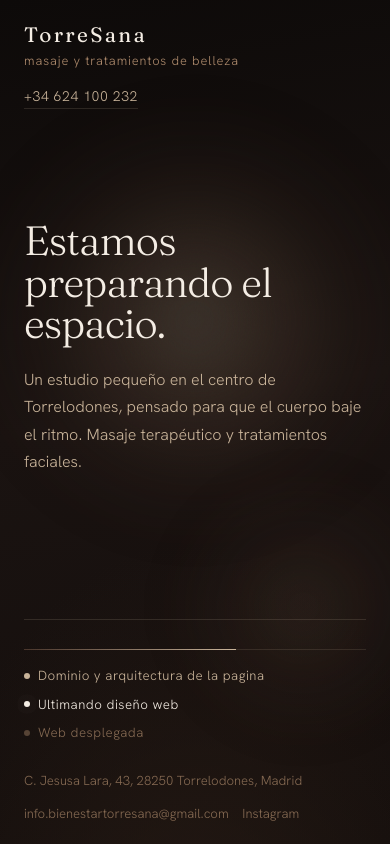
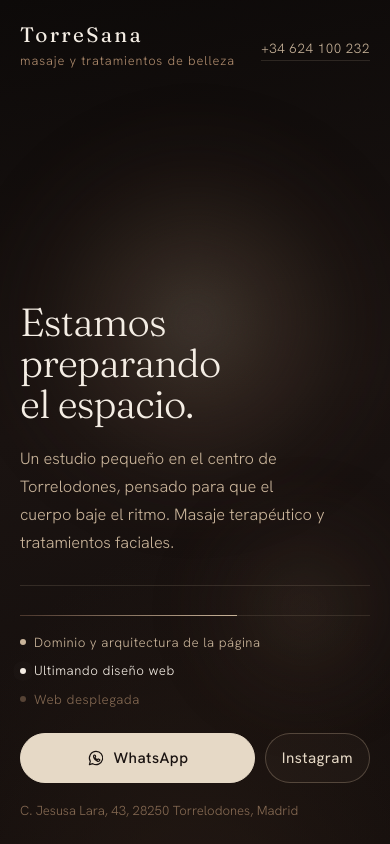
Before and after one commit to bienestartorresana/torresana, a plain HTML site: page index.html in a window 390 px wide. Drawn offline with Linux system fonts and the light colour scheme.

Commit message:
some improvements

```diff
--- a/index.html
+++ b/index.html
@@ -3,9 +3,10 @@
 <head>
 <meta charset="utf-8">
 <meta name="viewport" content="width=device-width, initial-scale=1, viewport-fit=cover">
-<title>Ámbar — estudio de masaje y belleza</title>
-<meta name="description" content="Estudio de masaje y tratamientos de belleza.">
+<title>TorreSana — estudio de masaje y belleza</title>
+<meta name="description" content="Estudio de masaje terapéutico y tratamientos faciales en el centro de Torrelodones.">
 <meta name="theme-color" content="#191210">
+<meta name="format-detection" content="telephone=no">
 
 <meta property="og:title" content="TorreSana — estudio de masaje y belleza">
 <meta property="og:description" content="Estamos preparando la web.">
@@ -32,16 +33,18 @@
     --serif:"Fraunces","Hoefler Text",Georgia,"Times New Roman",serif;
     --sans:"Hanken Grotesk","Helvetica Neue",Helvetica,Arial,sans-serif;
 
-    --paso:clamp(1.5rem,4vw,3.25rem);
+    --paso:clamp(1.25rem,4vw,3.25rem);
     --borde:rgba(201,180,154,.16);
+    --borde-fuerte:rgba(201,180,154,.30);
+  }
+  *,*::before,*::after{box-sizing:border-box}
 
-    box-sizing:border-box;
-    padding-top:env(safe-area-inset-top,0px);
-    padding-bottom:env(safe-area-inset-bottom,0px);
+  html{
+    height:100%;
+    background:var(--espresso);          /* sin destellos blancos al hacer rebote en iOS */
+    -webkit-text-size-adjust:100%;
+    text-size-adjust:100%;
   }
-  *,*::before,*::after{box-sizing:inherit}
-
-  html{height:100%;scroll-padding-top:env(safe-area-inset-top,0px)}
 
   body{
     margin:0;
@@ -51,6 +54,7 @@
     color:var(--arena);
     background:var(--espresso);
     -webkit-font-smoothing:antialiased;
+    -webkit-tap-highlight-color:transparent;
     overflow-x:hidden;
   }
 
@@ -71,6 +75,7 @@
       transparent 68%);
     filter:blur(22px);
     animation:respirar 11s ease-in-out infinite;
+    will-change:transform,opacity;
   }
   .respiro.b{
     top:72%;left:78%;
@@ -84,7 +89,7 @@
     70%   {transform:scale(1.00);opacity:.80}
   }
 
-  /* resplandor que sigue al cursor */
+  /* resplandor que sigue al cursor (solo escritorio) */
   .tacto{
     position:fixed;inset:0;z-index:1;pointer-events:none;opacity:0;
     transition:opacity .9s ease;
@@ -108,11 +113,16 @@
   /* ---------- armazón ---------- */
   .lienzo{
     position:relative;z-index:3;
+    min-height:100vh;
     min-height:100svh;
     display:grid;
     grid-template-rows:auto 1fr auto;
     gap:var(--paso);
-    padding:clamp(1.4rem,3.4vw,2.6rem) var(--paso) clamp(1.4rem,3.4vw,2.4rem);
+    padding:
+      calc(clamp(1.4rem,3.4vw,2.6rem) + env(safe-area-inset-top,0px))
+      calc(var(--paso) + env(safe-area-inset-right,0px))
+      calc(clamp(1.4rem,3.4vw,2.4rem) + env(safe-area-inset-bottom,0px))
+      calc(var(--paso) + env(safe-area-inset-left,0px));
     max-width:1320px;margin-inline:auto;
   }
 
@@ -127,7 +137,8 @@
   .oficio{font-size:.8rem;letter-spacing:.07em;color:var(--tan);margin:.3rem 0 0}
   .telefono{
     font-size:.88rem;letter-spacing:.04em;color:var(--arena);
-    text-decoration:none;border-bottom:1px solid var(--borde);padding-bottom:.22rem;
+    text-decoration:none;border-bottom:1px solid var(--borde);
+    padding:.6rem 0 .22rem;
     transition:color .35s ease,border-color .35s ease;
   }
   .telefono:hover,.telefono:focus-visible{color:var(--lino);border-color:var(--tan)}
@@ -142,11 +153,12 @@
   h1{
     font-family:var(--serif);
     font-weight:300;font-variation-settings:"SOFT" 70,"opsz" 120;
-    font-size:clamp(2.55rem,7.6vw,6.1rem);
-    line-height:1.02;
+    font-size:clamp(2.45rem,7.6vw,6.1rem);
+    line-height:1.04;
     letter-spacing:-.022em;
     color:var(--lino);
     margin:0 0 clamp(1.3rem,2.6vw,1.9rem);
+    text-wrap:balance;
   }
   h1 .pal{display:inline-block;opacity:0;filter:blur(9px);transform:translateY(.42em)}
   .cargado h1 .pal{
@@ -156,49 +168,13 @@
   @keyframes emerger{to{opacity:1;filter:blur(0);transform:none}}
 
   .entrada{
-    font-size:clamp(1rem,1.65vw,1.14rem);
+    font-size:clamp(1.02rem,1.65vw,1.14rem);
     line-height:1.72;max-width:46ch;color:var(--arena);
-    margin:0 0 clamp(2rem,4vw,2.8rem);
+    margin:0;
     opacity:0;transform:translateY(12px);
+    text-wrap:pretty;
   }
   .cargado .entrada{transition:opacity .9s ease .62s,transform .9s ease .62s;opacity:1;transform:none}
-
-  /* ---------- aviso por correo ---------- */
-  .aviso{opacity:0;transform:translateY(12px);max-width:34rem}
-  .cargado .aviso{transition:opacity .9s ease .78s,transform .9s ease .78s;opacity:1;transform:none}
-
-  .peticion{font-size:.92rem;color:var(--tan);margin:0 0 1rem;line-height:1.6}
-
-  .campo{display:flex;gap:.7rem;flex-wrap:wrap;align-items:flex-end}
-  .campo input{
-    flex:1 1 15rem;min-width:0;
-    font-family:var(--sans);font-size:1rem;font-weight:300;
-    color:var(--lino);background:transparent;
-    border:0;border-bottom:1px solid var(--borde);
-    padding:.72rem .15rem;
-    transition:border-color .4s ease;
-  }
-  .campo input::placeholder{color:rgba(173,138,108,.62)}
-  .campo input:focus{outline:none;border-bottom-color:var(--arena)}
-  .campo input:focus-visible{outline:2px solid var(--arena);outline-offset:6px;border-radius:2px}
-
-  .campo button{
-    font-family:var(--sans);font-size:.92rem;font-weight:500;letter-spacing:.03em;
-    color:var(--espresso);background:var(--beige);
-    border:0;border-radius:999px;
-    padding:.78rem 1.65rem;cursor:pointer;
-    transition:background .35s ease,transform .35s ease;
-  }
-  .campo button:hover{background:var(--lino);transform:translateY(-1px)}
-  .campo button:focus-visible{outline:2px solid var(--arena);outline-offset:4px}
-
-  .hecho{
-    font-size:.95rem;color:var(--beige);line-height:1.6;margin:0;
-    opacity:0;transform:translateY(8px);
-    transition:opacity .6s ease,transform .6s ease;
-  }
-  .hecho.ver{opacity:1;transform:none}
-  [hidden]{display:none !important}
 
   /* ---------- pie: avance de la obra ---------- */
   .pie{opacity:0;transform:translateY(12px)}
@@ -226,25 +202,81 @@
     55%{box-shadow:0 0 0 7px rgba(244,237,228,0)}
   }
 
+  /* ---------- dirección y contacto ---------- */
   .lugar{
-    display:flex;justify-content:space-between;gap:1rem;flex-wrap:wrap;
+    display:flex;justify-content:space-between;align-items:center;gap:1rem 1.5rem;flex-wrap:wrap;
     margin:1.9rem 0 0;font-size:.82rem;color:rgba(173,138,108,.72);
   }
-  .lugar a{color:inherit;text-decoration:none;border-bottom:1px solid transparent;transition:color .35s ease,border-color .35s ease}
-  .lugar a:hover,.lugar a:focus-visible{color:var(--arena);border-bottom-color:var(--borde)}
+  .direccion{
+    color:inherit;text-decoration:none;line-height:1.5;
+    border-bottom:1px solid transparent;
+    transition:color .35s ease,border-color .35s ease;
+  }
+  .direccion:hover,.direccion:focus-visible{color:var(--arena);border-bottom-color:var(--borde)}
+
+  .contacto{display:flex;align-items:center;gap:.6rem;flex-wrap:wrap}
+
+  .boton{
+    display:inline-flex;align-items:center;justify-content:center;gap:.55rem;
+    min-height:44px;                       /* objetivo táctil cómodo */
+    padding:.6rem 1.15rem;
+    font-family:var(--sans);font-size:.88rem;font-weight:400;letter-spacing:.03em;
+    color:var(--beige);text-decoration:none;
+    border:1px solid var(--borde-fuerte);border-radius:999px;
+    background:rgba(230,217,198,.03);
+    transition:background .35s ease,border-color .35s ease,color .35s ease,transform .35s ease;
+  }
+  .boton svg{width:18px;height:18px;flex:none}
+  .boton:hover{background:rgba(230,217,198,.08);border-color:var(--tan);color:var(--lino);transform:translateY(-1px)}
+  .boton:active{transform:scale(.98)}
+  .boton:focus-visible{outline:2px solid var(--arena);outline-offset:3px}
+
+  /* el principal: WhatsApp, relleno claro como los botones del tema */
+  .boton.wa{background:var(--beige);color:var(--espresso);border-color:var(--beige);font-weight:500}
+  .boton.wa:hover{background:var(--lino);border-color:var(--lino);color:var(--espresso)}
+
+  /* ---------- tablet ---------- */
+  @media (max-width:900px){
+    .lugar{flex-direction:column;align-items:flex-start}
+  }
 
   /* ---------- móvil ---------- */
   @media (max-width:640px){
+    .cabecera{flex-direction:row;align-items:center;gap:1rem}
+    .telefono{font-size:.84rem}
+
+    .centro{align-self:end;padding-block:0 .5rem}
+
     .etapas{flex-direction:column;gap:.72rem}
     .etapas li:last-child{text-align:left}
-    .cabecera{flex-direction:column;align-items:flex-start;gap:1.1rem}
-    .campo button{width:100%}
+
+    .lugar{gap:1.1rem;margin-top:1.6rem}
+    .contacto{order:-1;width:100%;display:grid;grid-template-columns:1fr auto;gap:.6rem}
+    .boton{min-height:50px;font-size:.95rem}
+    .boton.ig{padding-inline:1rem}
+
+    /* menos coste gráfico en móvil */
+    .respiro{filter:blur(14px)}
+    .grano{animation:none;opacity:.16}
+  }
+
+  /* pantallas muy estrechas: el teléfono baja bajo la marca */
+  @media (max-width:360px){
+    .cabecera{flex-direction:column;align-items:flex-start;gap:.4rem}
+    .contacto{grid-template-columns:1fr}
+  }
+
+  /* móvil en horizontal: todo cabe sin forzar */
+  @media (max-height:500px) and (orientation:landscape){
+    .lienzo{min-height:auto}
+    .centro{align-self:center}
+    h1{font-size:clamp(2rem,6vw,3rem)}
   }
 
   /* ---------- sin movimiento ---------- */
   @media (prefers-reduced-motion:reduce){
     *,*::before,*::after{animation:none !important;transition-duration:.01ms !important}
-    h1 .pal,.entrada,.aviso,.pie{opacity:1 !important;filter:none !important;transform:none !important}
+    h1 .pal,.entrada,.pie{opacity:1 !important;filter:none !important;transform:none !important}
     .cargado .relleno{width:62%}
     .tacto{display:none}
   }
@@ -281,24 +313,39 @@
       Un estudio pequeño en el centro de Torrelodones, pensado para que el cuerpo
       baje el ritmo. Masaje terapéutico y tratamientos faciales.
     </p>
-
   </main>
 
   <footer class="pie">
     <div class="via">
       <div class="carril"><div class="relleno"></div></div>
       <ul class="etapas">
-        <li class="lista"><span class="punto"></span>Dominio y arquitectura de la pagina</li>
+        <li class="lista"><span class="punto"></span>Dominio y arquitectura de la página</li>
         <li class="ahora"><span class="punto"></span>Ultimando diseño web</li>
         <li><span class="punto"></span>Web desplegada</li>
       </ul>
+
       <div class="lugar">
-        <span>C. Jesusa Lara, 43, 28250 Torrelodones, Madrid</span>
-        <span>
-          <a href="mailto:info.bienestartorresana@gmail.com">info.bienestartorresana@gmail.com</a>
-          &nbsp;&nbsp;
-          <a href="https://instagram.com/torresanamasajes" target="_blank" rel="noopener">Instagram</a>
-        </span>
+        <a class="direccion"
+           href="https://www.google.com/maps/search/?api=1&query=C.%20Jesusa%20Lara%2C%2043%2C%2028250%20Torrelodones%2C%20Madrid"
+           target="_blank" rel="noopener">
+          C. Jesusa Lara, 43, 28250 Torrelodones, Madrid
+        </a>
+
+        <div class="contacto">
+          <a class="boton wa"
+             href="https://wa.me/34624100232?text=Hola%2C%20me%20gustar%C3%ADa%20informaci%C3%B3n%20sobre%20TorreSana."
+             target="_blank" rel="noopener"
+             aria-label="Escríbenos por WhatsApp">
+            <svg viewBox="0 0 24 24" fill="none" stroke="currentColor" stroke-width="1.6" stroke-linecap="round" stroke-linejoin="round" aria-hidden="true">
+              <path d="M12 3.2a8.8 8.8 0 0 0-7.6 13.2L3.2 20.8l4.5-1.2A8.8 8.8 0 1 0 12 3.2Z"/>
+              <path d="M9.1 8.4c.2-.4.5-.4.7-.4h.5c.2 0 .4 0 .5.4l.7 1.6c.1.2 0 .4-.1.6l-.5.6c-.1.1-.1.3 0 .5.6 1 1.4 1.8 2.5 2.4.2.1.4.1.5 0l.6-.7c.2-.2.4-.2.6-.1l1.6.8c.2.1.3.3.3.5 0 .6-.3 1.2-.8 1.5-.6.3-1.4.4-2.4 0-2.1-.8-3.9-2.6-4.7-4.5-.5-1.1-.4-2.4 0-3.2Z"/>
+            </svg>
+            WhatsApp
+          </a>
+          <a class="boton ig" href="https://instagram.com/torresanamasajes" target="_blank" rel="noopener">
+            Instagram
+          </a>
+        </div>
       </div>
     </div>
   </footer>
@@ -333,28 +380,6 @@
       requestAnimationFrame(seguir);
     })();
   }
-
-  /* formulario: sin backend, guarda el correo en el navegador y confirma */
-  var forma = document.getElementById("forma");
-  var hecho = document.getElementById("hecho");
-
-  forma.addEventListener("submit", function(e){
-    e.preventDefault();
-    var campo = document.getElementById("correo");
-    var valor = campo.value.trim();
-
-    if (!valor || !/^[^\s@]+@[^\s@]+\.[^\s@]{2,}$/.test(valor)) {
-      campo.focus();
-      campo.style.borderBottomColor = "#AD8A6C";
-      return;
-    }
-
-    try { localStorage.setItem("ambar:aviso", valor); } catch (err) { /* modo privado */ }
-
-    forma.hidden = true;
-    hecho.hidden = false;
-    requestAnimationFrame(function(){ hecho.classList.add("ver"); });
-  });
 })();
 </script>
 </body>
```
